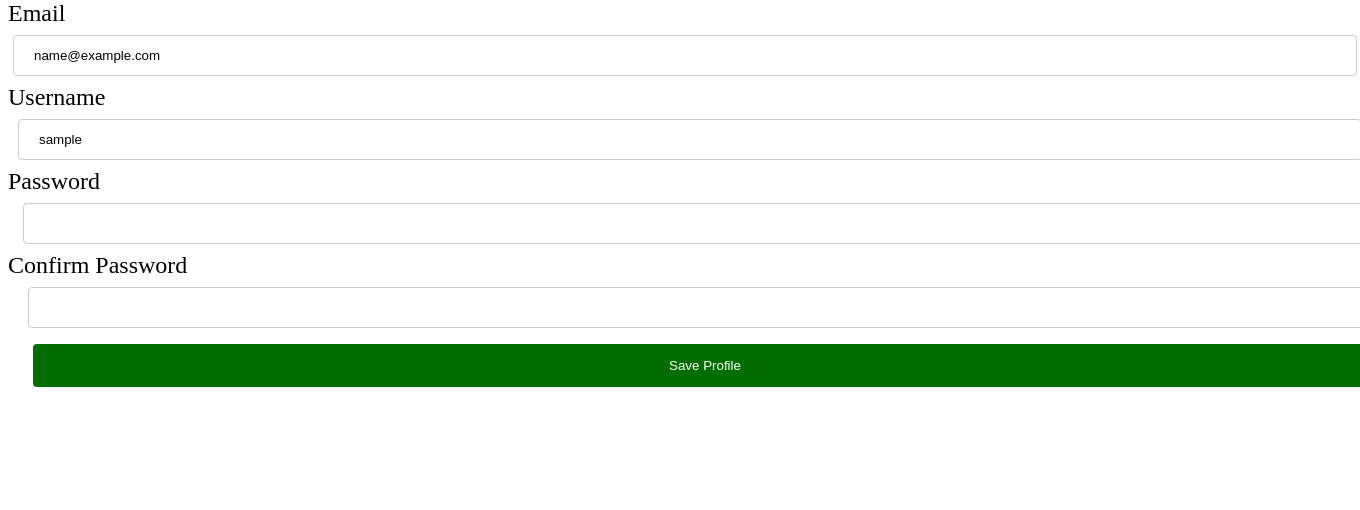
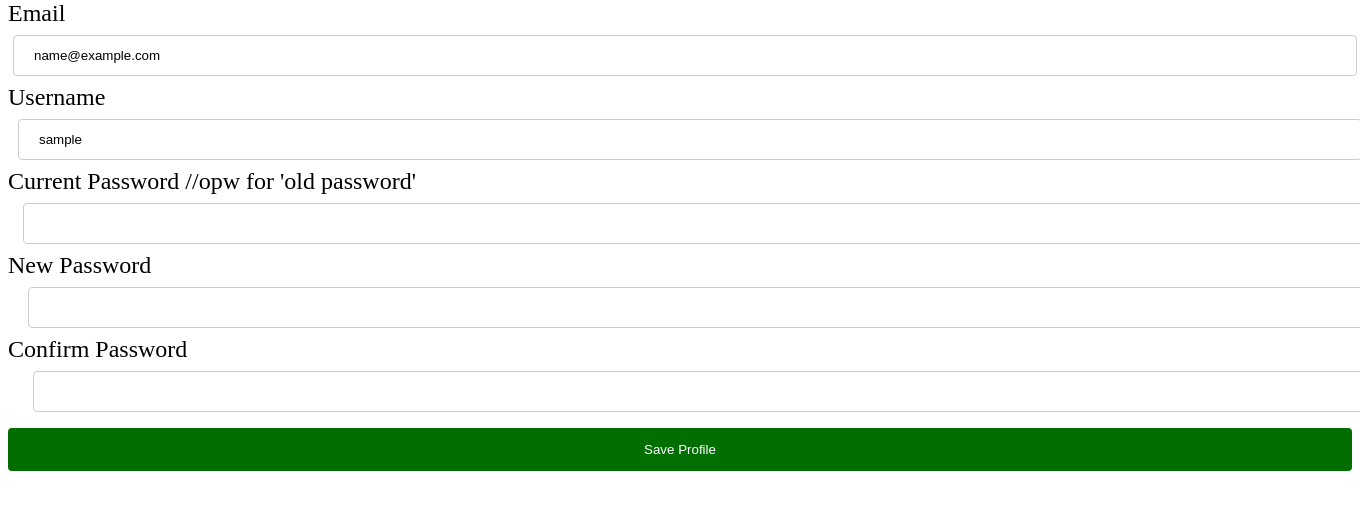
Before and after one commit to xSynergyx/IT202011, a PHP site: page /profile.php in a window 1360 px wide; the page is wider, and only the part inside the window is pictured. Shown: the part 67-577 px from the top of that part. Run offline with PHP 8.4, Linux system fonts and the light colour scheme; the visitor is signed in with stand-in values (Sample User, id 1); data that the repository does not hold is empty; a stand-in replaces the project's code that opens the database connection.

Commit message:
Breaking profile.php

```diff
--- a/project/profile.php
+++ b/project/profile.php
@@ -74,7 +74,16 @@ if (isset($_POST["saved"])) {
         }
         //password is optional, so check if it's even set
         //if so, then check if it's a valid reset request
-        if (!empty($_POST["password"]) && !empty($_POST["confirm"])) {
+        if (!empty($_POST["current"]) && !empty($_POST["password"]) && !empty($_POST["confirm"])) {
+
+	    $currentPass = $_POST["current"];
+	    $stmt = $db->prepare("SELECT password from Users WHERE id = :id LIMIT 1");
+	    $params = array(":id" => get_user_id());
+	    $result = $stmt->fetch(PDO::FETCH_ASSOC);
+	    if($result && isset($result["password"])){
+		$password_hash_from_db = $result["password"];
+		if(password_verify($currentPass, $password_hash_from_db)){
+
 		    if ($_POST["password"] == $_POST["confirm"]) {
 	                $password = $_POST["password"];
 	                $hash = password_hash($password, PASSWORD_BCRYPT);
@@ -83,9 +92,18 @@ if (isset($_POST["saved"])) {
 	                $r = $stmt->execute([":id" => get_user_id(), ":password" => $hash]);
 	                if ($r) {
 	                    flash("Reset Password");
+			    unset($result["password"]); // Extra precautions
 	                }
 	                else {
 	                    flash("Error resetting password");
+	                }
+	            }
+		    else{
+			flash("Passwords dont match");
+		    }
+		}
+		else{
+		    flash("Wrong current password");
 		}
 	   }
         }
@@ -115,7 +133,9 @@ if (isset($_POST["saved"])) {
         <label for="username">Username</label>
         <input type="text" maxlength="60" name="username" value="<?php safer_echo(get_username()); ?>"/>
         <!-- DO NOT PRELOAD PASSWORD-->
-        <label for="pw">Password</label>
+	<label for="opw">Current Password</label> //opw for 'old password'
+	<input type="password" name="current"/>
+        <label for="pw">New Password</label>
         <input type="password" name="password"/>
         <label for="cpw">Confirm Password</label>
         <input type="password" name="confirm"/>
```
Lines whose indentation alone changed are shown as unchanged.
